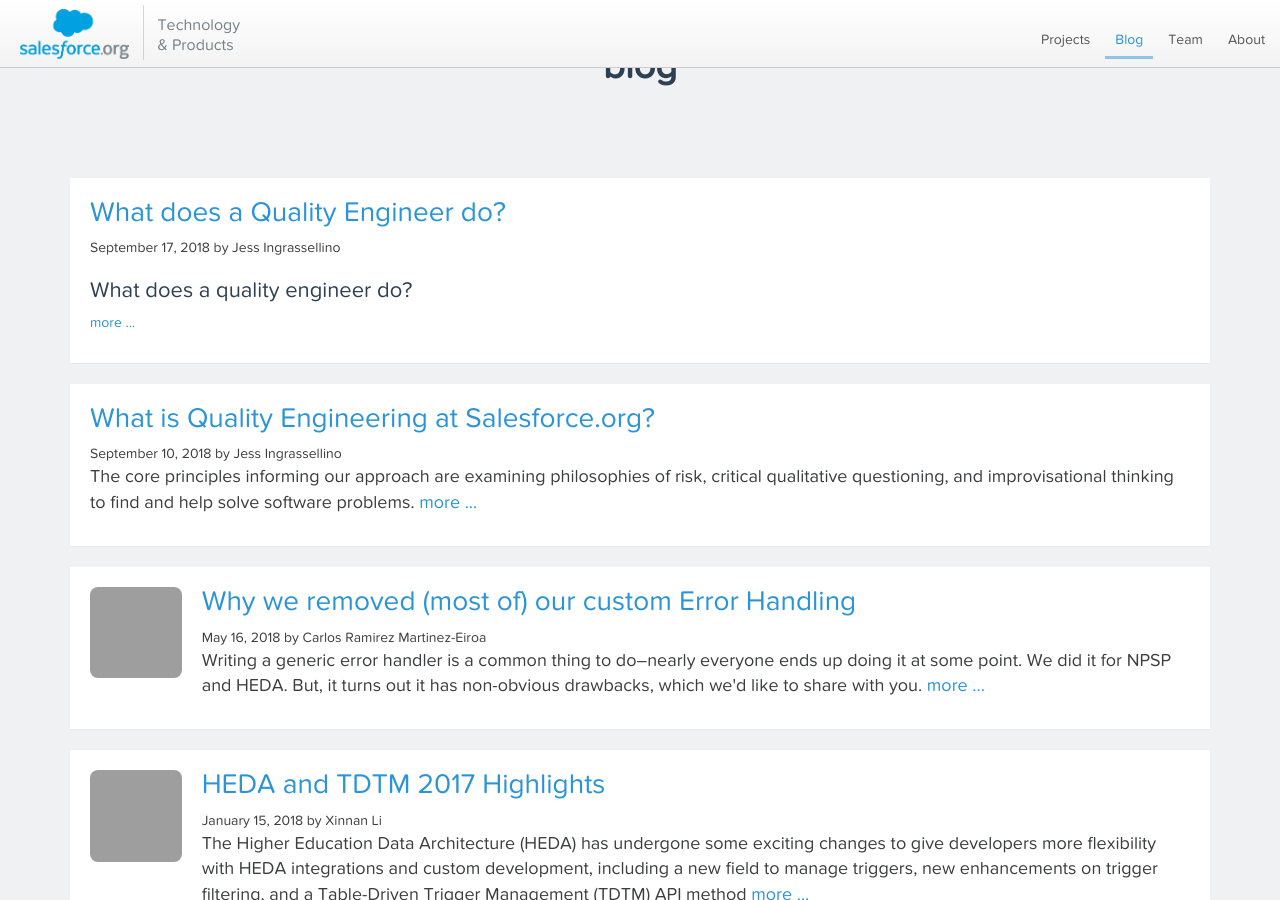
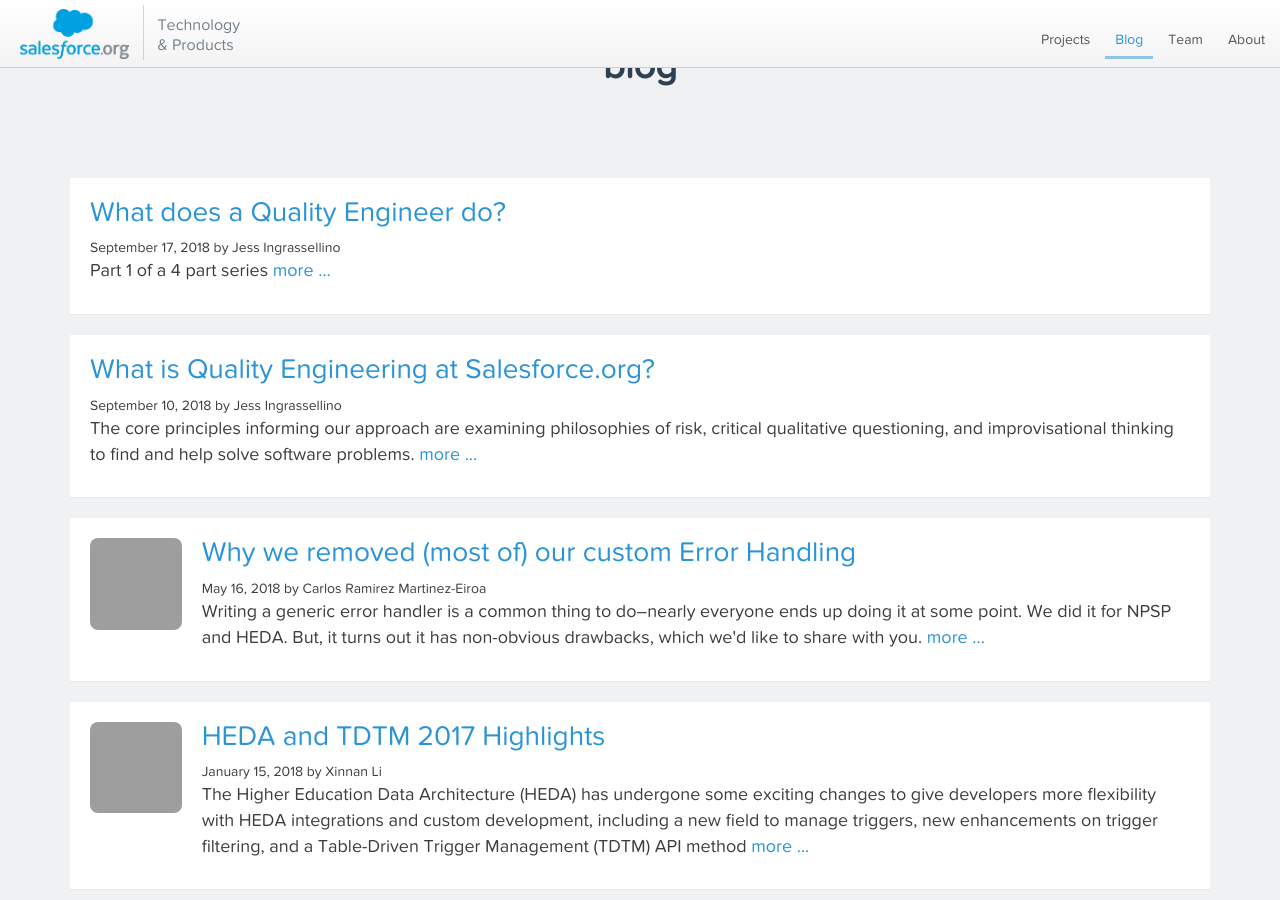
Before and after one commit to dvenor/salesforcefoundation.github.io, a Jekyll site: the page built from index.html, in a window 1280 px wide and 900 px high, scrolled down 701 px, cut to the strip 0-900 px from the top of the window. Built offline with Jekyll 4.4.1, drawn with Linux system fonts in a browser that asks for light colours; some web fonts are replaced; the list of posts is cut into pages by our own code; grey boxes are pictures that could not be loaded.

Commit message:
title problem

```diff
--- a/_posts/2018-09-17-admin-to-qe-1.markdown
+++ b/_posts/2018-09-17-admin-to-qe-1.markdown
@@ -2,12 +2,12 @@
 layout:   post
 title:    "What does a Quality Engineer do?"
 author: Jess Ingrassellino
+
+excerpt: "Part 1 of a 4 part series"
 ---
 
 
 # What does a quality engineer do?
-
-#### Part 1 of a 4 part series: From Salesforce Admin to Quality Engineer
 
 
 Last week, we shared our quality engineering philosophy of risk, questioning, and improvisation. We'll take a look at how those philosophies transform into action, as we reveal the path from Salesforce Admin to Quality Engineer over the next several weeks.
```
